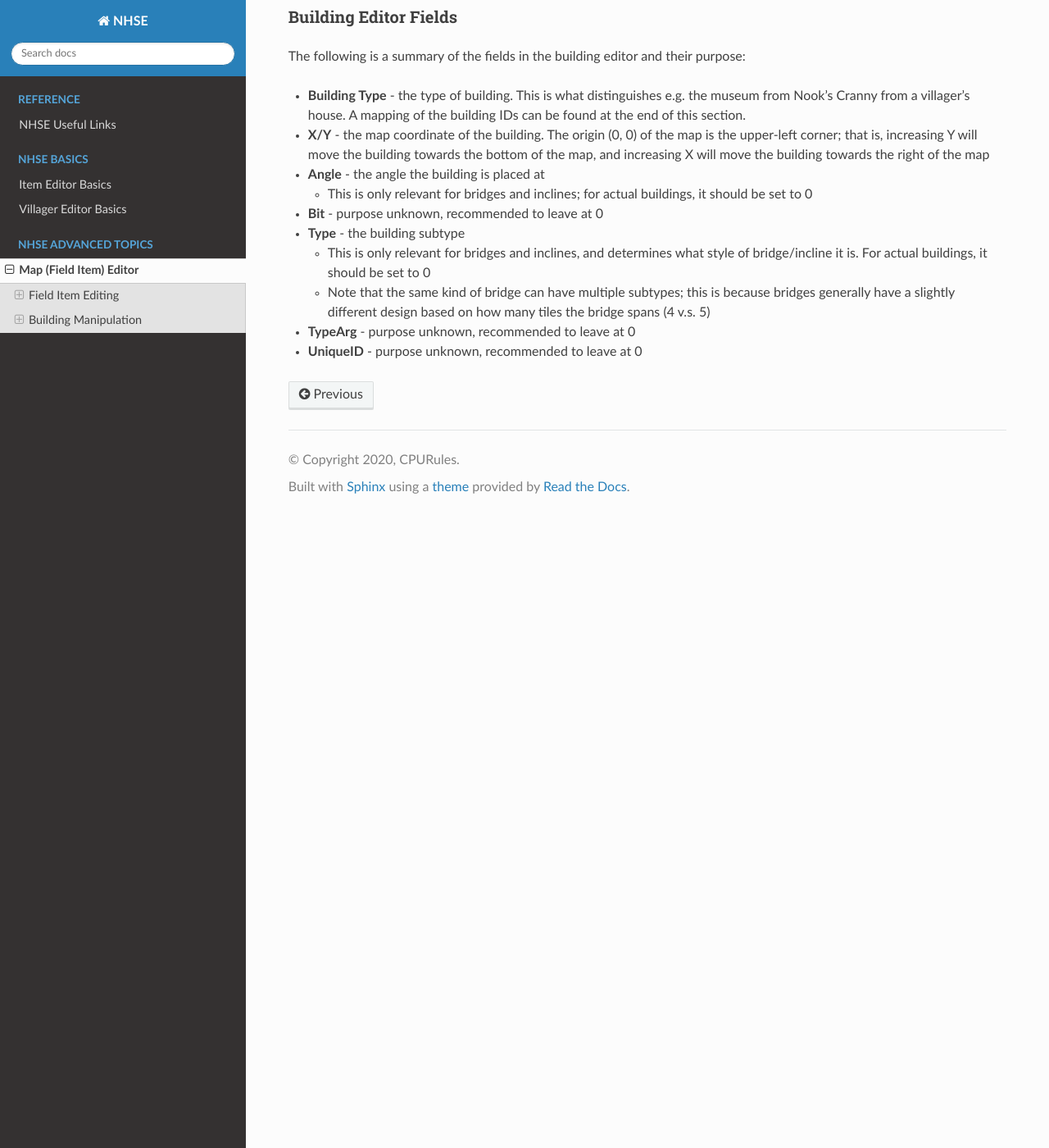
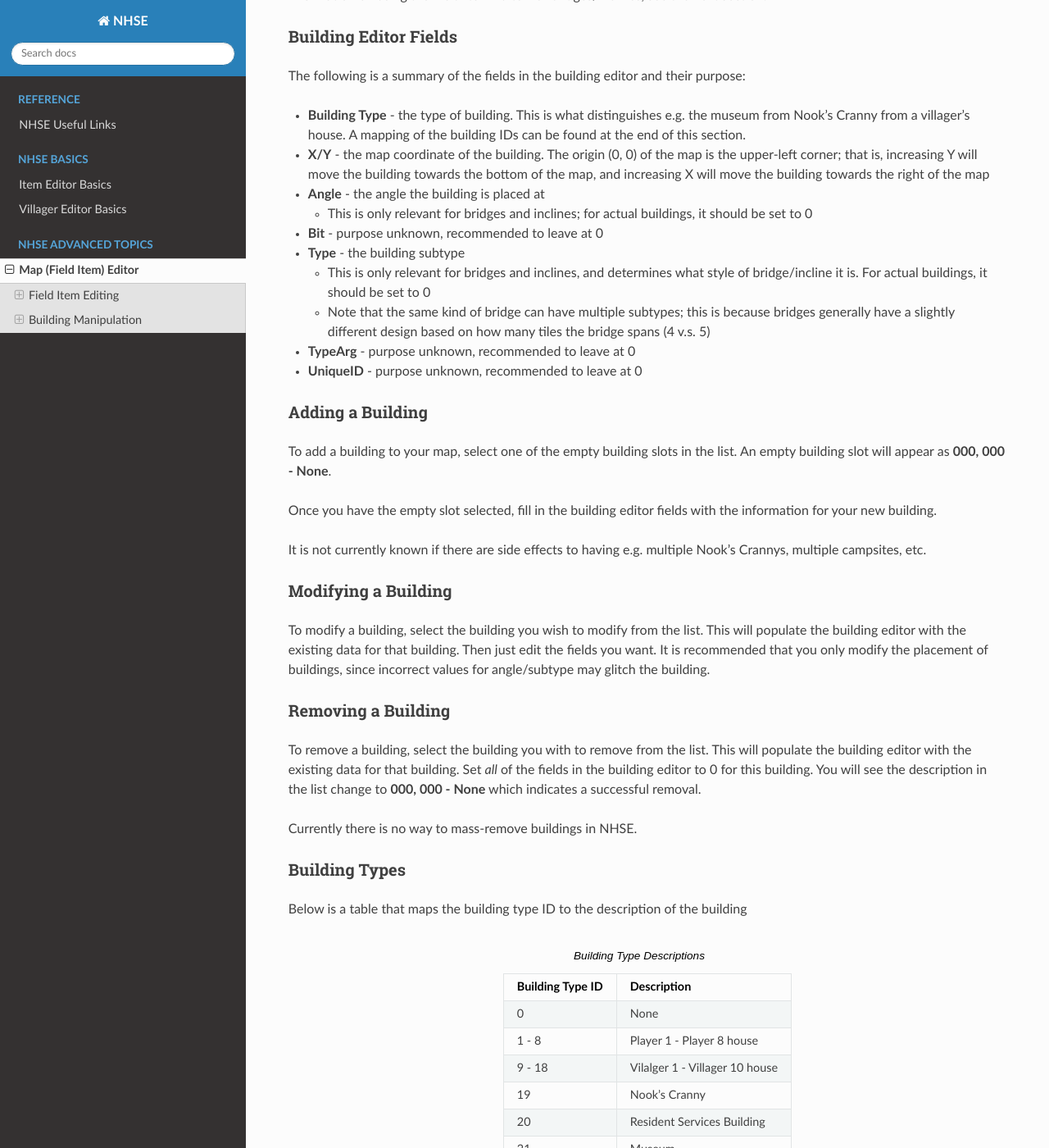
Before and after one commit to cpurules/rtdocs-nhse, a Sphinx documentation site: the page built from docs/advanced/map-editor.rst, in a window 1280 px wide and 1400 px high, scrolled down 2217 px. Shown: the whole window at 82% size. Built offline with Sphinx 7.4.7 and the Read the Docs theme 2.0.0, drawn with Linux system fonts in a browser that asks for light colours; some of the changed text lies outside the part shown.

Commit message:
Finish building editor info

```diff
--- a/docs/advanced/map-editor.rst
+++ b/docs/advanced/map-editor.rst
@@ -107,6 +107,7 @@ Field Item Editor.  You will see a list of the buildings and the map coordinates
 a building from the list will load the properties into the fields below (the Building Editor).
 
 Buildings include actual buildings (resident services, Nook's Cranny, houses, etc.) as well as bridges and inclines.
+For more information on using the Field Item Editor for bridges/inclines, see the next section.
 
 Building Editor Fields
 -----------------------
@@ -132,3 +133,54 @@ The following is a summary of the fields in the building editor and their purpos
 
 * **TypeArg** - purpose unknown, recommended to leave at 0
 * **UniqueID** - purpose unknown, recommended to leave at 0
+
+Adding a Building
+-----------------
+
+To add a building to your map, select one of the empty building slots in the list.  An empty building slot will
+appear as **000, 000 - None**.
+
+Once you have the empty slot selected, fill in the building editor fields with the information for your new building.
+
+It is not currently known if there are side effects to having e.g. multiple Nook's Crannys, multiple campsites, etc.
+
+Modifying a Building
+--------------------
+
+To modify a building, select the building you wish to modify from the list.  This will populate the building editor
+with the existing data for that building.  Then just edit the fields you want.  It is recommended that you only
+modify the placement of buildings, since incorrect values for angle/subtype may glitch the building.
+
+Removing a Building
+-------------------
+
+To remove a building, select the building you with to remove from the list.  This will populate the building editor
+with the existing data for that building.  Set *all* of the fields in the building editor to 0 for this building.  You
+will see the description in the list change to **000, 000 - None** which indicates a successful removal.
+
+Currently there is no way to mass-remove buildings in NHSE.
+
+Building Types
+--------------
+
+Below is a table that maps the building type ID to the description of the building
+
+.. csv-table:: Building Type Descriptions
+   :header: "Building Type ID", "Description"
+   :align: center
+
+   0, None
+   1 - 8, Player 1 - Player 8 house
+   9 - 18, Vilalger 1 - Villager 10 house
+   19, Nook's Cranny
+   20, Resident Services Building
+   21, Museum
+   22, Airport
+   23, Resident Services Tent
+   24, Able Sisters
+   25, Campsite
+   26, Bridge
+   27, Incline
+   28, Redd's Boat
+   29, Harv's Studio
+   30+, Unused
```
